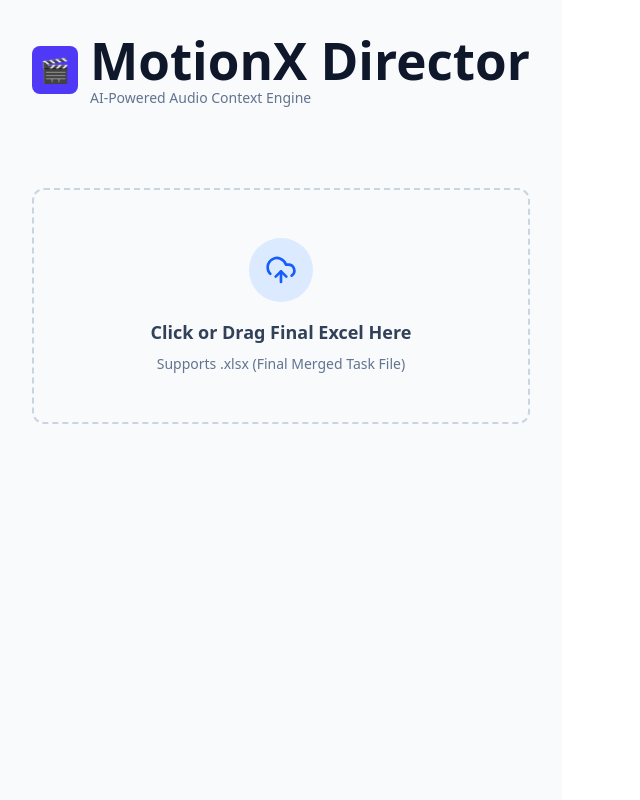
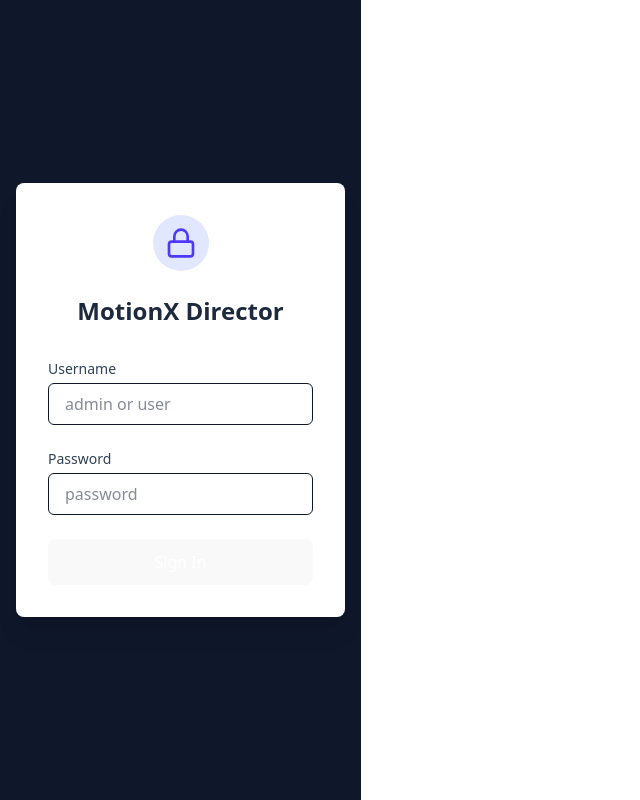
Before and after one commit to vidyadhar03/DialogueManager-Frontend, a React app: page /login in a window 1280 px wide. Shown: the whole page, without its empty margins (0-640 px from the left). Built offline with nearby package versions, Linux system fonts and the light colour scheme; the HTML template or start-up script is replaced by a standard one.

Commit message:
UI commonisation

```diff
--- a/package.json
+++ b/package.json
@@ -17,6 +17,7 @@
     "lucide-react": "^0.562.0",
     "react": "^19.2.0",
     "react-dom": "^19.2.0",
+    "react-router-dom": "^7.11.0",
     "tailwind-merge": "^3.4.0"
   },
   "devDependencies": {
--- a/src/App.jsx
+++ b/src/App.jsx
@@ -1,61 +1,65 @@
-import React, { useState } from 'react';
-import { QueryClient, QueryClientProvider, useMutation } from '@tanstack/react-query';
-import { UploadZone } from './components/UploadZone';
-import { DirectorTable } from './components/DirectorTable';
-import { uploadExcel } from './api';
+import React from 'react';
+import { BrowserRouter, Routes, Route, Navigate } from 'react-router-dom';
+import { QueryClient, QueryClientProvider } from '@tanstack/react-query';
 
-// Create a client
+// --- Contexts ---
+import { AuthProvider, useAuth } from './context/AuthContext';
+
+// --- Pages ---
+import { Login } from './pages/Login';
+import { Dashboard } from './pages/Dashboard';
+// import { EpisodeDirector } from './pages/EpisodeDirector'; // Un-comment this when you create the file
+
+// --- Configuration ---
 const queryClient = new QueryClient();
 
-function Dashboard() {
-  const [scriptData, setScriptData] = useState(null);
+// --- Protected Route Wrapper ---
+// This kicks users back to /login if they aren't signed in
+const ProtectedRoute = ({ children }) => {
+  const { user } = useAuth();
+  if (!user) {
+    return <Navigate to="/login" replace />;
+  }
+  return children;
+};
 
-  const uploadMutation = useMutation({
-    mutationFn: uploadExcel,
-    onSuccess: (data) => {
-      setScriptData(data.data);
-    },
-    onError: (err) => {
-      alert("Error uploading file: " + err.message);
-    }
-  });
+// --- Main Routes ---
+function AppRoutes() {
+  return (
+    <Routes>
+      {/* Public Route */}
+      <Route path="/login" element={<Login />} />
 
-  return (
-    <div className="min-h-screen bg-slate-50 p-8">
-      <div className="max-w-7xl mx-auto space-y-8">
+      {/* Protected Routes */}
+      <Route path="/dashboard" element={
+        <ProtectedRoute>
+          <Dashboard />
+        </ProtectedRoute>
+      } />
 
-        {/* Header */}
-        <header className="flex items-center gap-3 mb-8">
-          <div className="bg-indigo-600 p-2 rounded-lg">
-            <span className="text-2xl">🎬</span>
-          </div>
-          <div>
-            <h1 className="text-2xl font-bold text-slate-900">MotionX Director</h1>
-            <p className="text-slate-500 text-sm">AI-Powered Audio Context Engine</p>
-          </div>
-        </header>
+      {/* TODO: Add your Episode Route here later
+         <Route path="/series/:seriesId/episode/:episodeId" element={
+           <ProtectedRoute><EpisodeDirector /></ProtectedRoute>
+         } />
+      */}
 
-        {/* Main Content Area */}
-        {!scriptData ? (
-          <div className="max-w-2xl mx-auto mt-20">
-             <UploadZone
-               onFileSelect={(file) => uploadMutation.mutate(file)}
-               isUploading={uploadMutation.isPending}
-             />
-          </div>
-        ) : (
-          <DirectorTable data={scriptData} />
-        )}
-
-      </div>
-    </div>
+      {/* Default Redirect: Send unknown URLs to Dashboard */}
+      <Route path="*" element={<Navigate to="/dashboard" replace />} />
+    </Routes>
   );
 }
 
+// --- App Shell ---
 export default function App() {
   return (
     <QueryClientProvider client={queryClient}>
-      <Dashboard />
+      <AuthProvider>
+        <BrowserRouter>
+          <div className="min-h-screen bg-slate-50 text-slate-900 font-sans">
+            <AppRoutes />
+          </div>
+        </BrowserRouter>
+      </AuthProvider>
     </QueryClientProvider>
   );
 }
--- /dev/null
+++ b/src/context/AuthContext.jsx
@@ -0,0 +1,34 @@
+import React, { createContext, useContext, useState, useEffect } from 'react';
+
+const AuthContext = createContext(null);
+
+export const AuthProvider = ({ children }) => {
+  const [user, setUser] = useState(null);
+
+  // Check localStorage on load (so refreshing doesn't log you out)
+  useEffect(() => {
+    const storedUser = localStorage.getItem('motionx_user');
+    if (storedUser) {
+      setUser(JSON.parse(storedUser));
+    }
+  }, []);
+
+  const login = (role) => {
+    const userData = { role, name: role === 'admin' ? 'Admin User' : 'Standard User' };
+    setUser(userData);
+    localStorage.setItem('motionx_user', JSON.stringify(userData));
+  };
+
+  const logout = () => {
+    setUser(null);
+    localStorage.removeItem('motionx_user');
+  };
+
+  return (
+    <AuthContext.Provider value={{ user, login, logout }}>
+      {children}
+    </AuthContext.Provider>
+  );
+};
+
+export const useAuth = () => useContext(AuthContext);
--- /dev/null
+++ b/src/pages/Dashboard.jsx
@@ -0,0 +1,27 @@
+import React from 'react';
+import { useAuth } from '../context/AuthContext';
+
+export function Dashboard() {
+  const { user, logout } = useAuth();
+
+  return (
+    <div className="p-8">
+      <div className="flex justify-between items-center mb-8">
+        <h1 className="text-2xl font-bold">Series Dashboard</h1>
+        <div className="flex items-center gap-4">
+          <span className="text-slate-600">Welcome, {user?.name}</span>
+          <button onClick={logout} className="text-red-600 hover:underline text-sm">Logout</button>
+        </div>
+      </div>
+
+      <div className="bg-white p-10 rounded-lg shadow text-center border border-dashed border-slate-300">
+        <p className="text-slate-500">Series list will appear here soon...</p>
+        {user?.role === 'admin' && (
+           <button className="mt-4 bg-indigo-600 text-white px-4 py-2 rounded">
+             + Create New Series
+           </button>
+        )}
+      </div>
+    </div>
+  );
+}
--- /dev/null
+++ b/src/pages/EpisodeDirector.jsx
@@ -0,0 +1,49 @@
+import React, { useState } from 'react';
+import { useMutation } from '@tanstack/react-query';
+import { UploadZone } from '../components/UploadZone';
+import { DirectorTable } from '../components/DirectorTable';
+import { uploadExcel } from '../api';
+
+// Note: I removed QueryClientProvider since it's now in App.jsx
+export function EpisodeDirector() {
+  const [scriptData, setScriptData] = useState(null);
+
+  const uploadMutation = useMutation({
+    mutationFn: uploadExcel,
+    onSuccess: (data) => {
+      setScriptData(data.data);
+    },
+    onError: (err) => {
+      alert("Error uploading file: " + err.message);
+    }
+  });
+
+  return (
+    <div className="min-h-screen bg-slate-50 p-8">
+      <div className="max-w-7xl mx-auto space-y-8">
+        {/* Header */}
+        <header className="flex items-center gap-3 mb-8">
+          <div className="bg-indigo-600 p-2 rounded-lg">
+            <span className="text-2xl">🎬</span>
+          </div>
+          <div>
+            <h1 className="text-2xl font-bold text-slate-900">MotionX Director</h1>
+            <p className="text-slate-500 text-sm">AI-Powered Audio Context Engine</p>
+          </div>
+        </header>
+
+        {/* Content */}
+        {!scriptData ? (
+          <div className="max-w-2xl mx-auto mt-20">
+             <UploadZone
+               onFileSelect={(file) => uploadMutation.mutate(file)}
+               isUploading={uploadMutation.isPending}
+             />
+          </div>
+        ) : (
+          <DirectorTable data={scriptData} />
+        )}
+      </div>
+    </div>
+  );
+}
--- /dev/null
+++ b/src/pages/Login.jsx
@@ -0,0 +1,74 @@
+import React, { useState } from 'react';
+import { useNavigate } from 'react-router-dom';
+import { useAuth } from '../context/AuthContext';
+import { Lock } from 'lucide-react';
+
+export function Login() {
+  const [username, setUsername] = useState('');
+  const [password, setPassword] = useState('');
+  const [error, setError] = useState('');
+  const { login } = useAuth();
+  const navigate = useNavigate();
+
+  const handleLogin = (e) => {
+    e.preventDefault();
+
+    // HARDCODED CREDENTIALS
+    if (username === 'admin' && password === 'password') {
+      login('admin');
+      navigate('/dashboard');
+    } else if (username === 'user' && password === 'password') {
+      login('user');
+      navigate('/dashboard');
+    } else {
+      setError('Invalid credentials');
+    }
+  };
+
+  return (
+    <div className="min-h-screen bg-slate-900 flex items-center justify-center p-4">
+      <div className="bg-white rounded-lg shadow-xl p-8 w-full max-w-md">
+        <div className="flex justify-center mb-6">
+          <div className="bg-indigo-100 p-3 rounded-full">
+            <Lock className="w-8 h-8 text-indigo-600" />
+          </div>
+        </div>
+
+        <h2 className="text-2xl font-bold text-center text-slate-800 mb-8">MotionX Director</h2>
+
+        <form onSubmit={handleLogin} className="space-y-6">
+          <div>
+            <label className="block text-sm font-medium text-slate-700 mb-1">Username</label>
+            <input
+              type="text"
+              value={username}
+              onChange={(e) => setUsername(e.target.value)}
+              className="w-full px-4 py-2 border rounded-md focus:ring-2 focus:ring-indigo-500 outline-none"
+              placeholder="admin or user"
+            />
+          </div>
+
+          <div>
+            <label className="block text-sm font-medium text-slate-700 mb-1">Password</label>
+            <input
+              type="password"
+              value={password}
+              onChange={(e) => setPassword(e.target.value)}
+              className="w-full px-4 py-2 border rounded-md focus:ring-2 focus:ring-indigo-500 outline-none"
+              placeholder="password"
+            />
+          </div>
+
+          {error && <div className="text-red-500 text-sm text-center">{error}</div>}
+
+          <button
+            type="submit"
+            className="w-full bg-indigo-600 text-white py-2 rounded-md hover:bg-indigo-700 transition-colors font-semibold"
+          >
+            Sign In
+          </button>
+        </form>
+      </div>
+    </div>
+  );
+}
```
Also changed, not shown: 1 other file (tests, documents, lock files or other folders).
